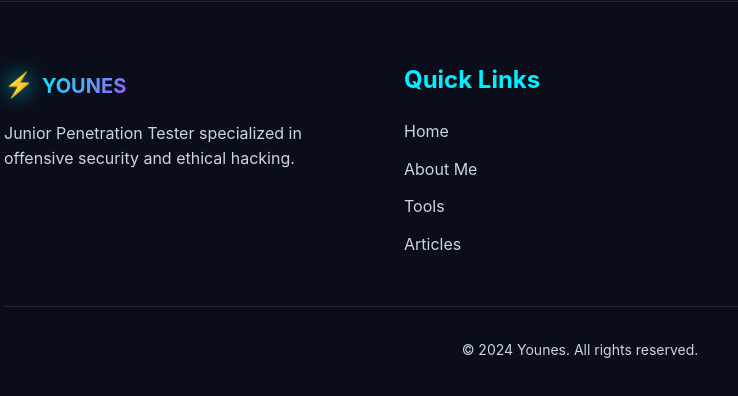
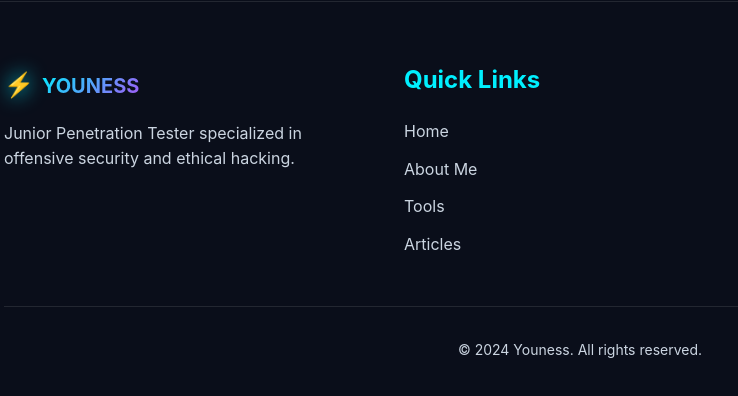
Before and after one commit to Anonymous25-25/Web-Site10, a plain HTML site: page tools.html in a window 1280 px wide. Shown: the part 1970-2366 px from the top of the page, 60-798 px from the left. Drawn offline with Linux system fonts and the light colour scheme.

Commit message:
Update name from Younes to Youness in tools.html

```diff
--- a/tools.html
+++ b/tools.html
@@ -4,7 +4,7 @@
     <meta charset="UTF-8">
     <meta name="viewport" content="width=device-width, initial-scale=1.0">
     <meta name="description" content="Security Tools Arsenal - Offensive & Defensive Tools">
-    <title>Security Tools - Younes | Penetration Testing Portfolio</title>
+    <title>Security Tools - Youness | Penetration Testing Portfolio</title>
     <link rel="stylesheet" href="style.css">
 </head>
 <body>
@@ -14,7 +14,7 @@
             <div class="logo">
                 <a href="index.html">
                     <span class="logo-icon">⚡</span>
-                    <span class="logo-text">YOUNES</span>
+                    <span class="logo-text">YOUNESS</span>
                 </a>
             </div>
 
@@ -282,7 +282,7 @@
                 <div class="footer-about">
                     <div class="footer-logo">
                         <span class="logo-icon">⚡</span>
-                        <span class="logo-text">YOUNES</span>
+                        <span class="logo-text">YOUNESS</span>
                     </div>
                     <p data-translate="footer_description">
                         Junior Penetration Tester specialized in offensive security and ethical hacking.
@@ -322,7 +322,7 @@
             </div>
 
             <div class="footer-bottom">
-                <p>&copy; 2024 Younes. <span data-translate="footer_rights">All rights reserved.</span></p>
+                <p>&copy; 2024 Youness. <span data-translate="footer_rights">All rights reserved.</span></p>
             </div>
         </div>
     </footer>
```
